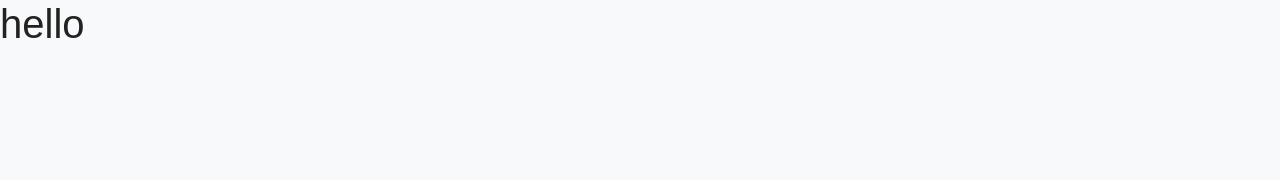
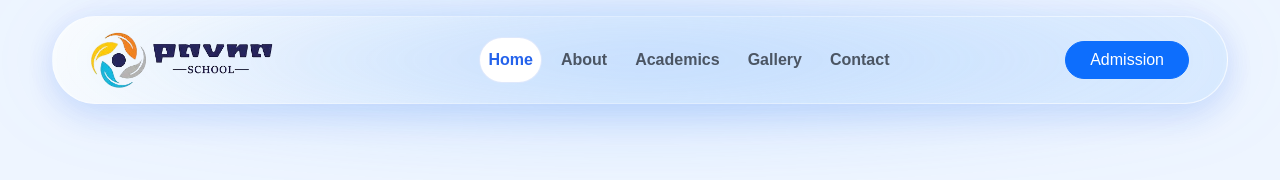
Before and after one commit to Sanchit-2005/DETTROIN-INT-Sanchit-Website, a plain HTML site: page index.html in a window 1280 px wide. Drawn offline with nearby package versions, Linux system fonts and the light colour scheme.

Commit message:
completed with navbar

```diff
--- a/css/style.css
+++ b/css/style.css
@@ -1,3 +1,7 @@
+/* ========================================
+            GLOBAL STYLES
+======================================== */
+
 *{
     margin:0;
     padding:0;
@@ -5,11 +9,8 @@
 }
 
 body{
-  font-family: "Plus Jakarta Sans", sans-serif !important;
-  font-optical-sizing: auto  !important;
-
-  font-style: normal !important;
-    background:#f8f9fa;
+    font-family:"Plus Jakarta Sans",sans-serif;
+    background:#eef5ff;
     color:#222;
     overflow-x:hidden;
 }
@@ -34,3 +35,260 @@ section{
 .container{
     max-width:1200px;
 }
+
+/* ========================================
+            NAVBAR
+======================================== */
+
+.breathing-navbar{
+
+    position:relative;
+
+    width:100%;
+    max-width:1200px;
+
+    padding:14px 26px;
+
+    border-radius:70px;
+
+    background:linear-gradient(
+        135deg,
+        #fdfefe 0%,
+        #edf5ff 40%,
+        #dcecff 100%
+    );
+
+    border:1px solid rgba(255,255,255,.75);
+
+    backdrop-filter:blur(16px);
+    -webkit-backdrop-filter:blur(16px);
+
+    box-shadow:
+        0 15px 35px rgba(37,99,235,.12),
+        0 0 35px rgba(59,130,246,.08);
+
+    transition:all .35s ease;
+
+    animation:breathe 5s ease-in-out infinite;
+
+    will-change:transform;
+
+    overflow:visible;
+
+    z-index:10;
+}
+
+/* ========================================
+        BLUE GLOW
+======================================== */
+
+.breathing-navbar::before{
+
+    content:"";
+
+    position:absolute;
+
+    inset:-20px;
+
+    border-radius:80px;
+
+    background:radial-gradient(
+        ellipse at center,
+        rgba(96,165,250,.8) 0%,
+        rgba(96,165,250,.45) 35%,
+        rgba(96,165,250,.18) 60%,
+        transparent 85%
+    );
+
+    filter:blur(45px);
+
+    z-index:-1;
+
+    animation:glowBreath 5s ease-in-out infinite;
+
+}
+
+/* ========================================
+        NAVBAR HOVER
+======================================== */
+
+.breathing-navbar:hover{
+
+    border:1px solid rgba(37,99,235,.25);
+
+    box-shadow:
+        0 18px 45px rgba(37,99,235,.16),
+        0 0 40px rgba(96,165,250,.18);
+
+}
+
+/* ========================================
+        LOGO
+======================================== */
+
+.navbar-brand{
+
+    font-size:1.8rem;
+
+    font-weight:800;
+
+    color:#111827;
+
+    letter-spacing:-.5px;
+
+}
+
+/* ========================================
+        NAVIGATION
+======================================== */
+
+.navbar-nav{
+
+    gap:10px;
+
+}
+
+.navbar-nav .nav-link{
+
+    color:#4b5563;
+
+    font-size:16px;
+
+    font-weight:600;
+
+    padding:10px 18px;
+
+    border-radius:999px;
+
+    border:1px solid transparent;
+
+    transition:all .3s ease;
+
+}
+
+.navbar-nav .nav-link:hover{
+
+    background:rgba(255,255,255,.72);
+
+    border:1px solid rgba(37,99,235,.12);
+
+    backdrop-filter:blur(12px);
+
+    color:#2563EB;
+
+    box-shadow:
+        0 4px 15px rgba(37,99,235,.08);
+
+    transform:translateY(-2px);
+
+}
+
+.navbar-nav .nav-link.active{
+
+    background:white;
+
+    border:1px solid rgba(37,99,235,.15);
+
+    color:#2563EB;
+
+}
+
+/* ========================================
+        ADMISSION BUTTON
+======================================== */
+
+.admission-btn{
+
+    background:#2563EB;
+
+    color:white;
+
+    padding:12px 28px;
+
+    border-radius:999px;
+
+    font-weight:600;
+
+    transition:all .35s ease;
+
+    box-shadow:0 10px 20px rgba(37,99,235,.18);
+
+}
+
+.admission-btn:hover{
+
+    background:#1d4ed8;
+
+    color:white;
+
+    transform:translateY(-3px);
+
+    box-shadow:0 18px 35px rgba(37,99,235,.30);
+
+}
+
+/* ========================================
+        BREATHING
+======================================== */
+
+@keyframes breathe{
+
+    0%{
+
+        transform:scale(1);
+
+    }
+
+    50%{
+
+        transform:scale(1.008);
+
+    }
+
+    100%{
+
+        transform:scale(1);
+
+    }
+
+}
+
+@keyframes glowBreath{
+
+    0%{
+
+        transform:scale(1);
+
+        opacity:.55;
+
+    }
+
+    50%{
+
+        transform:scale(1.12);
+
+        opacity:1;
+
+    }
+
+    100%{
+
+        transform:scale(1);
+
+        opacity:.55;
+
+    }
+
+}
+
+
+.logo{
+    height: 58px;
+    width: auto;
+    display: block;
+}
+
+.navbar-brand{
+    padding: 0;
+    margin-right: 2.5rem;
+}
--- a/index.html
+++ b/index.html
@@ -1,38 +1,96 @@
-<!DOCTYPE html>
+<!doctype html>
 <html lang="en">
-<head>
-    <meta charset="UTF-8">
-    <meta name="viewport" content="width=device-width, initial-scale=1.0">
+  <head>
+    <meta charset="UTF-8" />
+    <meta name="viewport" content="width=device-width, initial-scale=1.0" />
 
     <title>Pavna School</title>
 
+    <link
+      href="https://cdn.jsdelivr.net/npm/bootstrap@5.3.7/dist/css/bootstrap.min.css"
+      rel="stylesheet"
+    />
 
-    <link href="https://cdn.jsdelivr.net/npm/bootstrap@5.3.7/dist/css/bootstrap.min.css" rel="stylesheet">
+    <link rel="preconnect" href="https://fonts.googleapis.com" />
+    <link rel="preconnect" href="https://fonts.gstatic.com" crossorigin />
+    <link
+      href="https://fonts.googleapis.com/css2?family=Poppins:wght@300;400;500;600;700&display=swap"
+      rel="stylesheet"
+    />
+
+    <link
+      rel="stylesheet"
+      href="https://cdnjs.cloudflare.com/ajax/libs/font-awesome/6.7.2/css/all.min.css"
+    />
+
+    <link rel="stylesheet" href="css/style.css" />
+  </head>
+
+  <body>
+    <header class="sticky-top py-3">
+    <div class="container d-flex justify-content-center">
+
+        <nav class="navbar navbar-expand-lg breathing-navbar">
+
+            <div class="container-fluid">
+
+                <!-- Logo -->
+             <a class="navbar-brand d-flex align-items-center" href="#">
+    <img src="images/logo.png" alt="Pavna School Logo" class="logo">
+</a>
+
+                <!-- Mobile Toggle -->
+                <button
+                    class="navbar-toggler"
+                    data-bs-toggle="collapse"
+                    data-bs-target="#navbar">
+
+                    <span class="navbar-toggler-icon"></span>
+
+                </button>
+
+                <div class="collapse navbar-collapse" id="navbar">
+
+                    <ul class="navbar-nav mx-auto">
+
+                        <li class="nav-item">
+                            <a class="nav-link active" href="#">Home</a>
+                        </li>
+
+                        <li class="nav-item">
+                            <a class="nav-link" href="#">About</a>
+                        </li>
+
+                        <li class="nav-item">
+                            <a class="nav-link" href="#">Academics</a>
+                        </li>
 
 
-    <link rel="preconnect" href="https://fonts.googleapis.com">
-    <link rel="preconnect" href="https://fonts.gstatic.com" crossorigin>
-    <link href="https://fonts.googleapis.com/css2?family=Poppins:wght@300;400;500;600;700&display=swap" rel="stylesheet">
+                        <li class="nav-item">
+                            <a class="nav-link" href="#">Gallery</a>
+                        </li>
 
+                        <li class="nav-item">
+                            <a class="nav-link" href="#">Contact</a>
+                        </li>
 
-    <link rel="stylesheet"
-    href="https://cdnjs.cloudflare.com/ajax/libs/font-awesome/6.7.2/css/all.min.css">
+                    </ul>
 
+                    <a href="#" class="btn btn-primary rounded-pill px-4">
+                        Admission
+                    </a>
 
-    <link rel="stylesheet" href="css/style.css">
-</head>
+                </div>
 
-<body>
+            </div>
 
+        </nav>
 
-
-<h1>hello</h1>
-
+    </div>
+</header>
 
     <script src="https://cdn.jsdelivr.net/npm/bootstrap@5.3.7/dist/js/bootstrap.bundle.min.js"></script>
 
-
     <script src="js/script.js"></script>
-
-</body>
+  </body>
 </html>
```
Also changed, not shown: images/logo.png (added).
